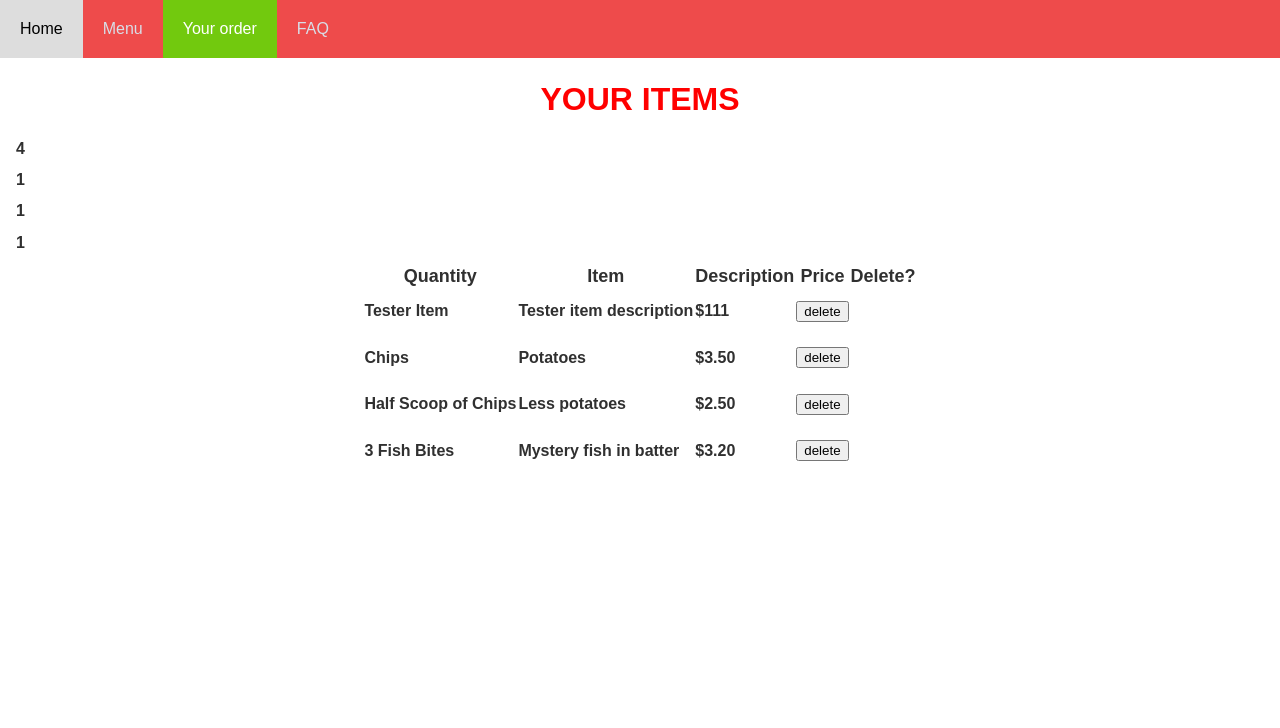
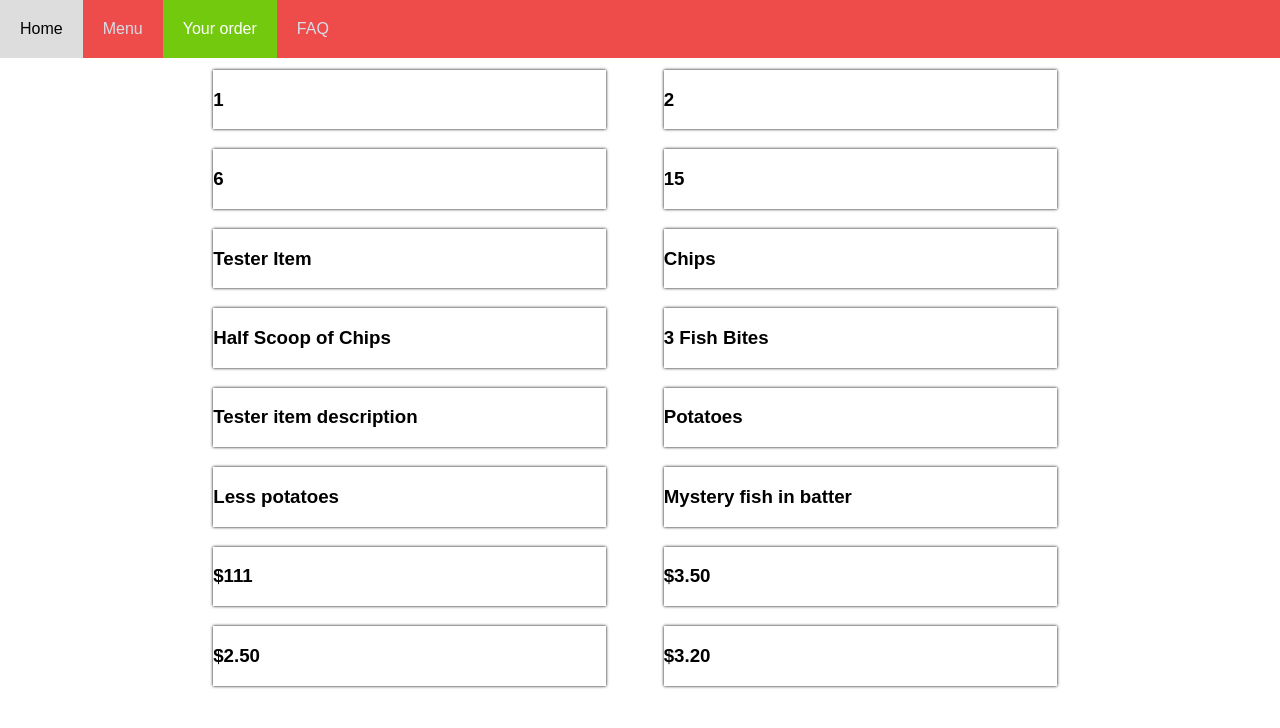
Before and after one commit to sophiayli/Sophia_webapp, a Flask app: page /orders in a window 1280 px wide. Shown: the top 728 px of the page. Run offline with Flask 2, Linux system fonts and the light colour scheme; data comes from the database, SQL or seed files in the repository.

Commit message:
attempting to make corresponding quantity beside item by pacing in div
- still kept original format to f all back on if another solution crops up

```diff
--- a/static/stickymenu.css
+++ b/static/stickymenu.css
@@ -166,6 +166,13 @@ th {
   box-shadow: 0px 0px 3px 0px black;
 }
 
+.td{
+  flex-basis: 25%;
+  margin: 0px 0px 0px 0px;
+  border:rgb(48, 48, 0);
+  background-color: white;
+}
+
 /* making content in a container flex*/
 @media only screen and (min-width: 200px) and (max-width: 500px){
   .container{
@@ -176,4 +183,8 @@ th {
     margin: 10px;
   }
 
+  .td{
+
+  }
+
 }
--- a/templates/order.html
+++ b/templates/order.html
@@ -20,7 +20,35 @@
       <a href="http://127.0.0.1:5000/faq">FAQ</a>
     </div>
   <div class="content">
-  <h1>YOUR ITEMS</h1>
+
+<div class = 'container'>
+  {% for item in count%}
+  <div class="cards">
+    <h3>{{item[0]}}</h3>
+    </div>
+{% endfor %}
+
+{% for item in distinct%}
+    <div class ="cards">
+      <h3>{{ item [1] }}</h3>
+    </div>
+  {% endfor %}
+
+{% for item in distinct%}
+    <div class ="cards">
+      <h3>{{ item [2] }}</h3>
+    </div>
+{% endfor %}
+
+{% for item in distinct%}
+    <div class ="cards">
+      <h3>{{ item [3] }}</h3>
+    </div>
+{% endfor %}
+</div>
+
+      <!--<tr class ="hover table-styling">
+        <h1>YOUR ITEMS</h1>
   <table class="center table-styling">
       <tr>
         <th>Quantity</th>
@@ -29,11 +57,9 @@
         <th>Price</th>
         <th>Delete?</th>
       </tr>
-
-      <tr class ="hover table-styling">
         {% for item in count%}
         <tr><h2>{{ item [1] }}</h2></tr>
-        {% endfor%}
+        {% endfor%}</div>
   {% for item in distinct%}
     <td><h2>{{ item [1] }}</h2></td>
     <td><h2>{{ item [2] }}</h2></td>
@@ -48,7 +74,7 @@
 {% endfor %}
 
 
-  </table>
+  </table>--->
   </div>
   <script>
     window.onscroll = function() {myFunction()};
```
